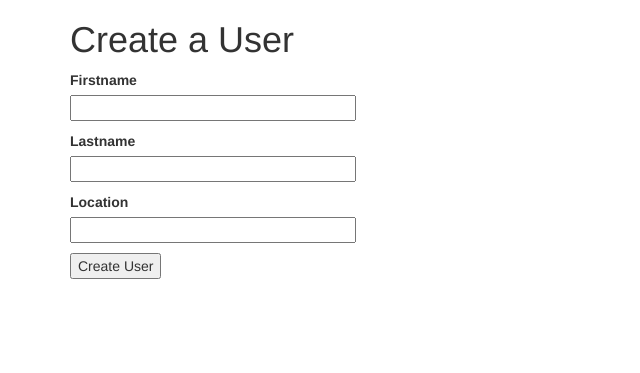
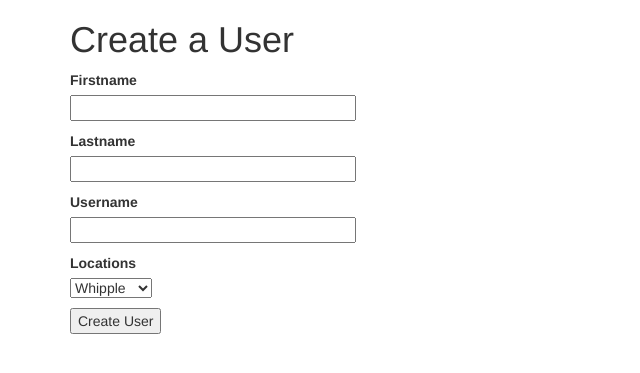
Before and after one commit to bglassmaker/account_manager, a Flask app: page /create_user in a window 1280 px wide. Shown: the top 373 px of the page, without its empty margins (0-640 px from the left). Run offline with Flask 2, Linux system fonts and the light colour scheme; some libraries are stand-ins or nearby versions.

Commit message:
added more to AD gui

```diff
--- a/account_manager/active_directory.py
+++ b/account_manager/active_directory.py
@@ -29,10 +29,10 @@ class User:
     """ A User
     """
 
-    def __init__(self, firstname:str, lastname:str, user_dn:str=None):
+    def __init__(self, firstname:str, lastname:str, username:str, user_dn:str=None):
         self.firstname = firstname
         self.lastname = lastname
-        self.username = (firstname[0] + lastname).lower()
+        self.username = username.lower()
         self.fullname = firstname + ' ' + lastname
         self.user_dn = user_dn
 
@@ -62,6 +62,8 @@ class User:
 
     def create_ad_user(self, location:str):
         c = connect_to_ad(ad_user,ad_password)
+        if check_if_username_exists(self.username):
+            raise ValueError("Username already exists")
         domain_path = set_location(location)
         password = random_password(8)
         self.user_dn = 'cn={},'.format(self.username) + domain_path
@@ -84,6 +86,10 @@ def get_user(username:str) -> User:
 
     check_result(c.result)
     return user
+
+def check_if_username_exists(username:str) -> bool:
+    c = connect_to_ad(ad_user,ad_password)
+    return c.search(search_base=base_ou, search_filter='(sAMAccountName={})'.format(username))
 
 def random_password(length:int) -> str:
     letters_and_digits = string.ascii_letters + string.digits
--- a/account_manager/office365.py
+++ b/account_manager/office365.py
@@ -2,7 +2,7 @@ import os
 import logging
 import warnings
 import json
-from pathlib import Path
+#from pathlib import Path
 from time import sleep
 from urllib.parse import urlparse, quote
 
--- a/app/forms.py
+++ b/app/forms.py
@@ -1,9 +1,16 @@
 from flask_wtf import FlaskForm
-from wtforms import StringField, PasswordField, BooleanField, SubmitField, RadioField, SelectMultipleField
+from wtforms import StringField, PasswordField, BooleanField, SubmitField, RadioField, SelectMultipleField, SelectField
 
 class CreateUserForm(FlaskForm):
+    locations = [('Whipple','Whipple'), ('Campbell','Campbell'), ('Brush','Brush')]
+
     firstname = StringField('Firstname')
     lastname = StringField('Lastname')
-    location = StringField('Location')
+    username = StringField('Username')
+    location = SelectField('Locations', choices=locations)
     password = StringField('Password')
     submit = SubmitField('Create User')
+
+    def validate_username(self, username):
+        # need to check AD, might need to move helper methods out
+        pass
--- /dev/null
+++ b/app/templates/404.html
@@ -0,0 +1,6 @@
+{% extends "base.html" %}
+
+{% block app_content %}
+    <h1>File Not Found</h1>
+    <p><a href="{{ url_for('index') }}">Back</a></p>
+{% endblock %}
--- a/app/templates/create_user.html
+++ b/app/templates/create_user.html
@@ -20,8 +20,14 @@
             {% endfor %}
         </p>
         <p>
+            {{ form.username.label }}<br />
+            {{ form.username(size=32) }}
+            {% for error in form.username.errors %}
+            <span style="color: red;">[{{ error }}]
+            {% endfor %}
+        <p>
             {{ form.location.label }}<br />
-            {{ form.location(size=32) }}
+            {{ form.location }}
             {% for error in form.location.errors %}
             <span style="color: red;">[{{ error }}]
             {% endfor %}
```
Also changed, not shown: app/errors.py (added, +10 -0 lines), app/templates/500.html (added, +7 -0 lines).
